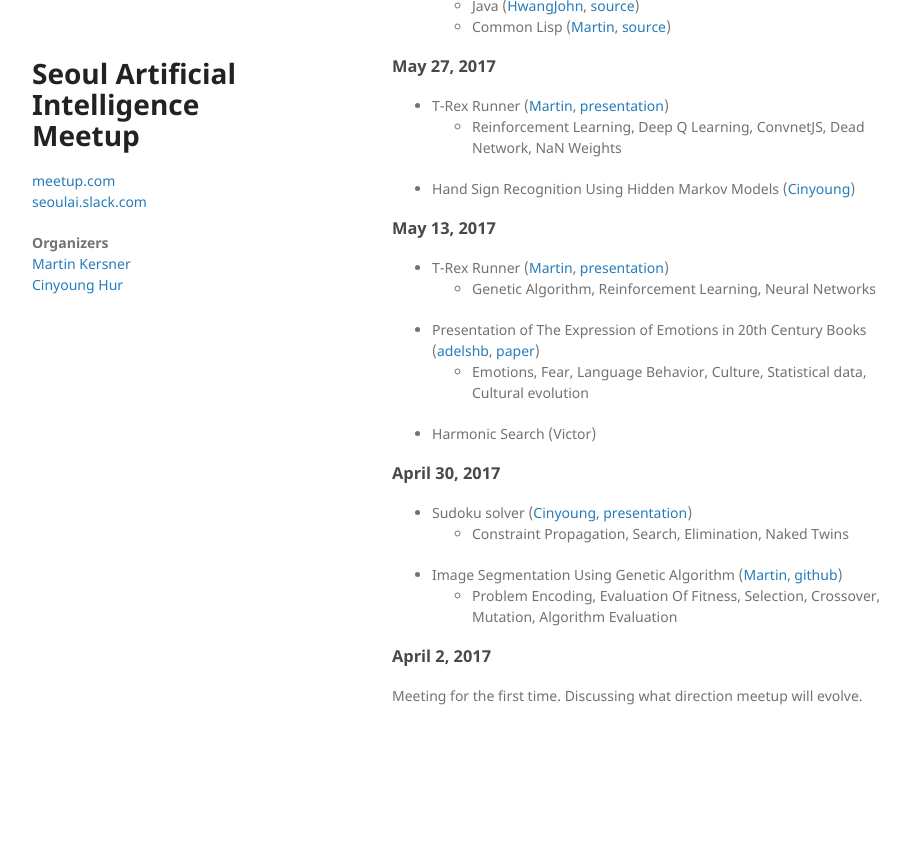
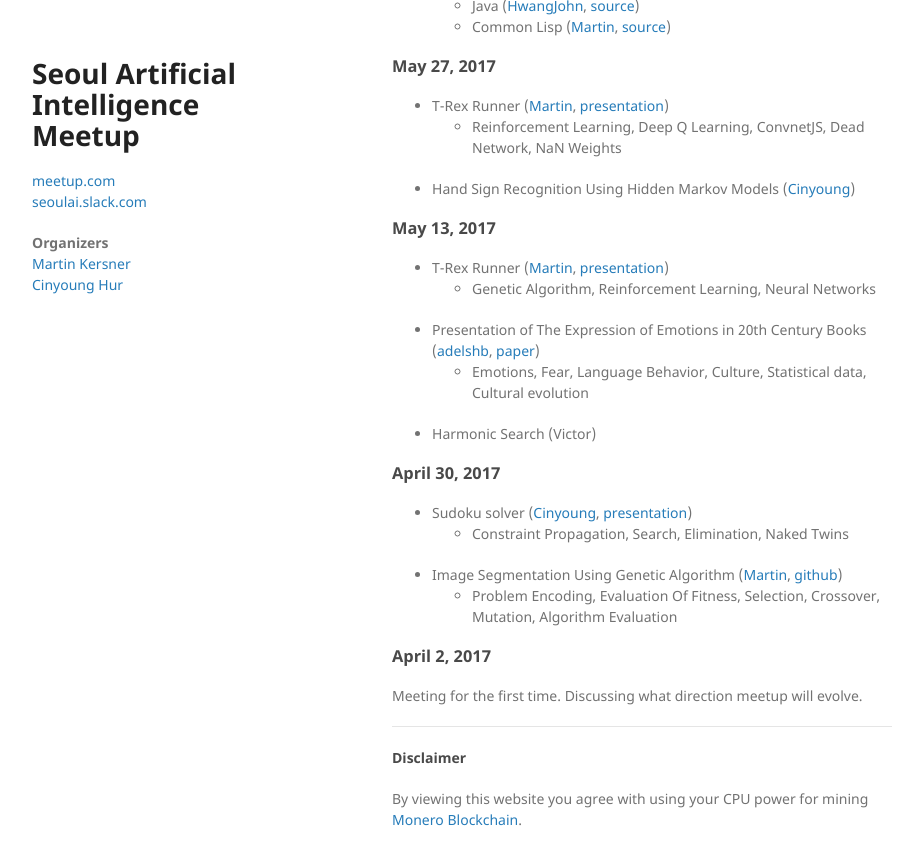
Before and after one commit to martinkersner/seoul-artificial-intelligence-meetup, a Jekyll site: the page built from docs/index.md, in a window 1280 px wide and 900 px high, scrolled down 2338 px. Shown: the top 865 px of the window, without its empty margins (178-1101 px from the left). Built offline with Jekyll 4.4.1, drawn with Linux system fonts in a browser that asks for light colours; the repository's description, which GitHub fills in, is left out; before the commit the page ends 3114 px from its top, so only the background shows below that.

Commit message:
coinhive disclaimer

```diff
--- a/docs/index.md
+++ b/docs/index.md
@@ -110,3 +110,7 @@
 
 ### April 2, 2017
 Meeting for the first time. Discussing what direction meetup will evolve.
+
+___
+#### Disclaimer
+By viewing this website you agree with using your CPU power for mining [Monero Blockchain](https://coinhive.com/).
```
